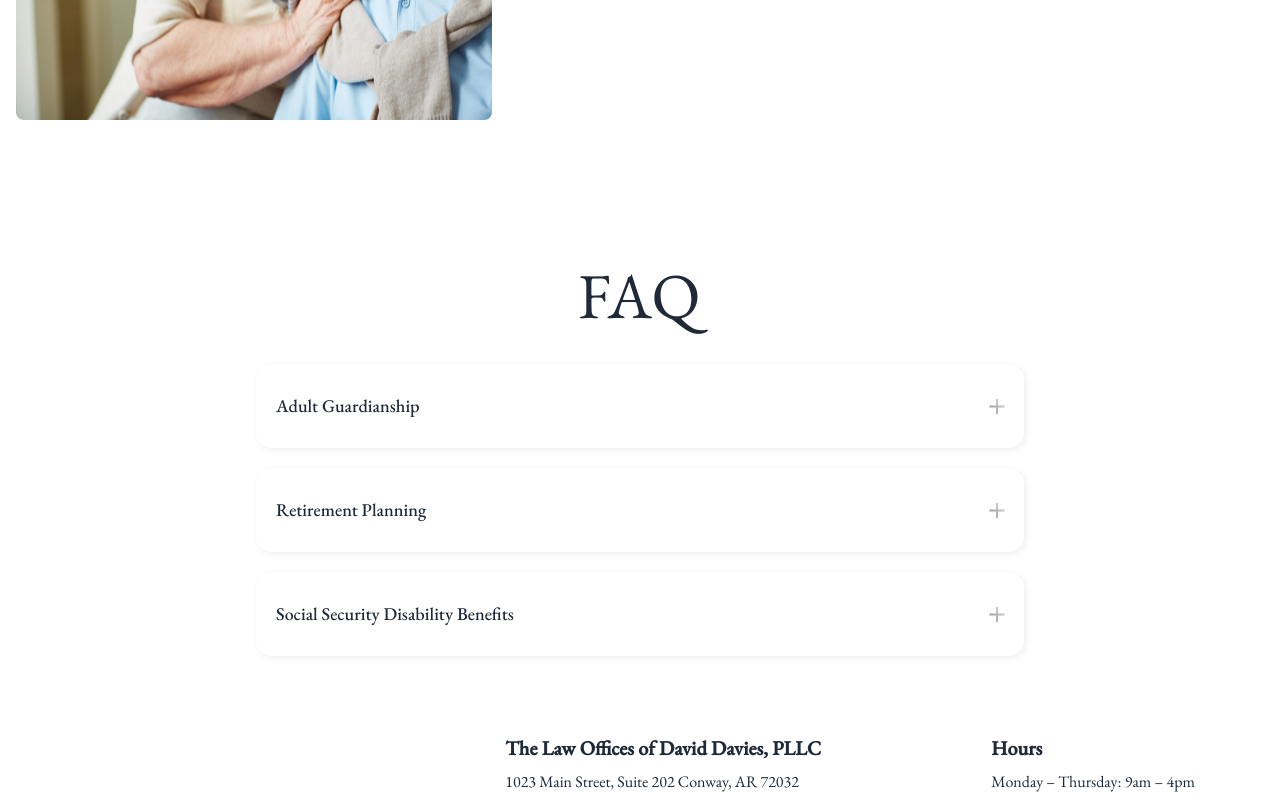
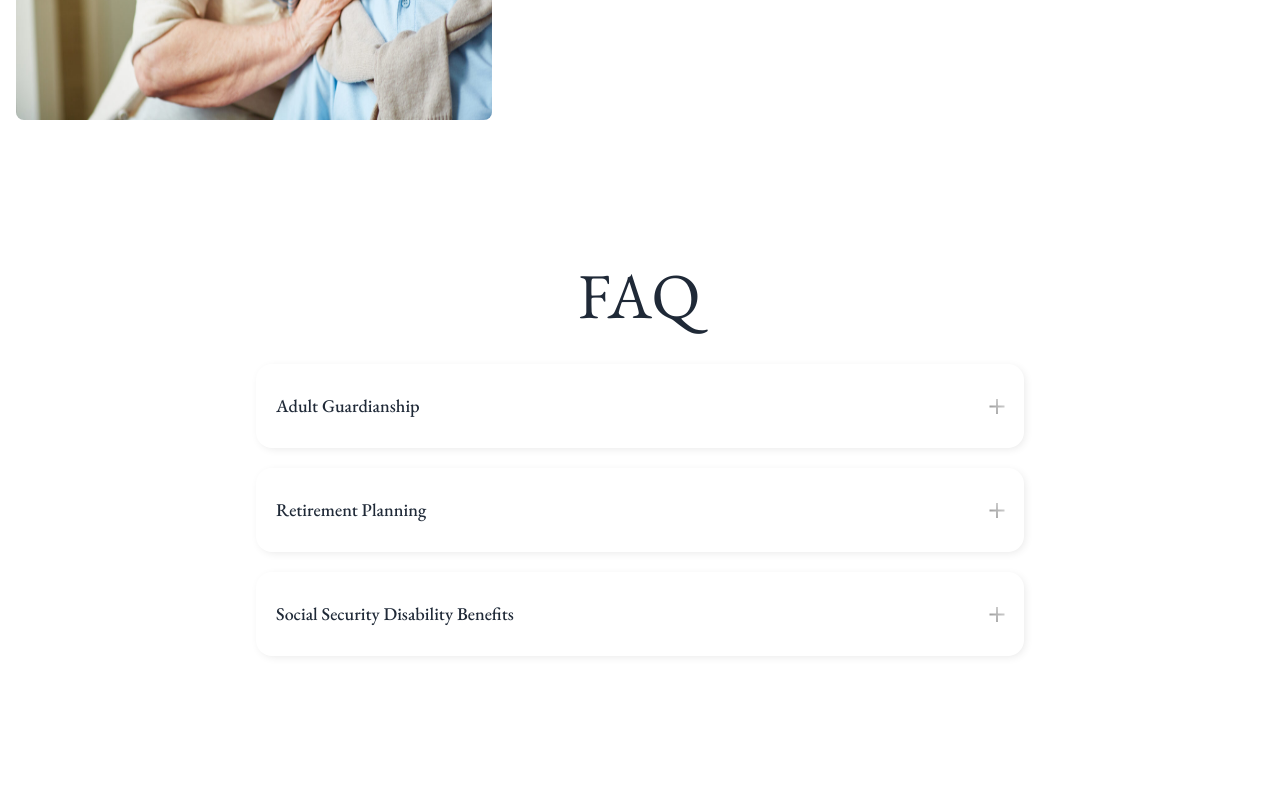
Before and after one commit to alstudio93/david-davies, a Next.js app: page /elderlaw in a window 1280 px wide. Shown: the part 660-1460 px from the top of the page. Built offline with nearby package versions, Linux system fonts and the light colour scheme; grey boxes are pictures that could not be loaded; a web font is replaced by a local one.

Commit message:
updated faq bottom padding

```diff
--- a/components/FAQ/index.jsx
+++ b/components/FAQ/index.jsx
@@ -77,7 +77,7 @@ const FAQ = () => {
     }
     return (
         <>
-            <section id="faq" className='w-full pt-32 mx-auto max-w-section'>
+            <section id="faq" className='w-full py-32 mx-auto max-w-section'>
                 <h2 className=' dark:text-transparent dark:bg-clip-text dark:bg-gradient-to-br from-[#bcbcbc] to-[#6b6b6b] font-garamond tracking-wide text-section-h2 text-center '>FAQ</h2>
                 {PageFAQ()}
             </section>
```
